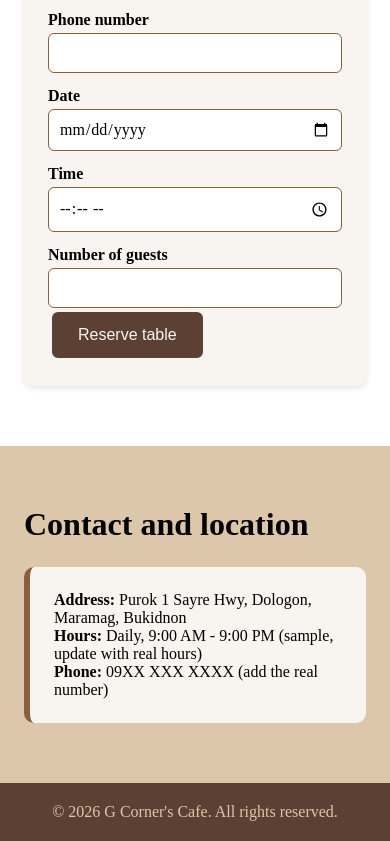
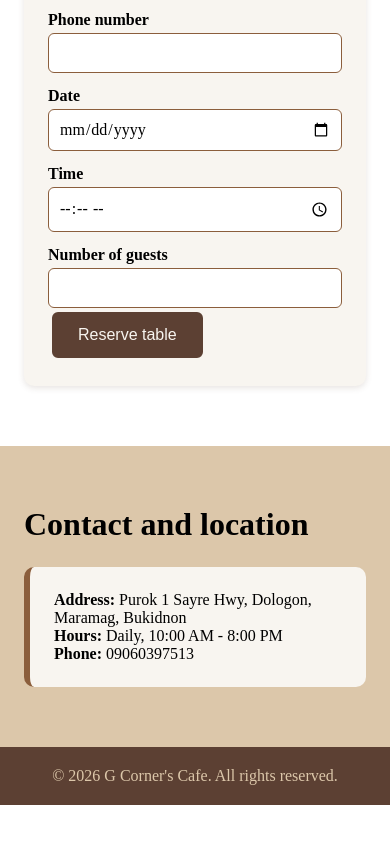
Before and after one commit to rASHTONy/Bejec-website, a plain HTML site: page index.html in a window 390 px wide. Shown: the part 2837-3678 px from the top of the page. After the commit the page ends 3642 px from the top, so only its background shows below. Drawn offline with Linux system fonts and the light colour scheme.

Commit message:
Update contact hours and phone number in index.html

```diff
--- a/index.html
+++ b/index.html
@@ -116,8 +116,8 @@
         <h2>Contact and location</h2>
         <div class="contact-box">
           <p><strong>Address:</strong> Purok 1 Sayre Hwy, Dologon, Maramag, Bukidnon</p>
-          <p><strong>Hours:</strong> Daily, 9:00 AM - 9:00 PM (sample, update with real hours)</p>
-          <p><strong>Phone:</strong> 09XX XXX XXXX (add the real number)</p>
+          <p><strong>Hours:</strong> Daily, 10:00 AM - 8:00 PM</p>
+          <p><strong>Phone:</strong> 09060397513</p>
         </div>
       </div>
     </section>
```
